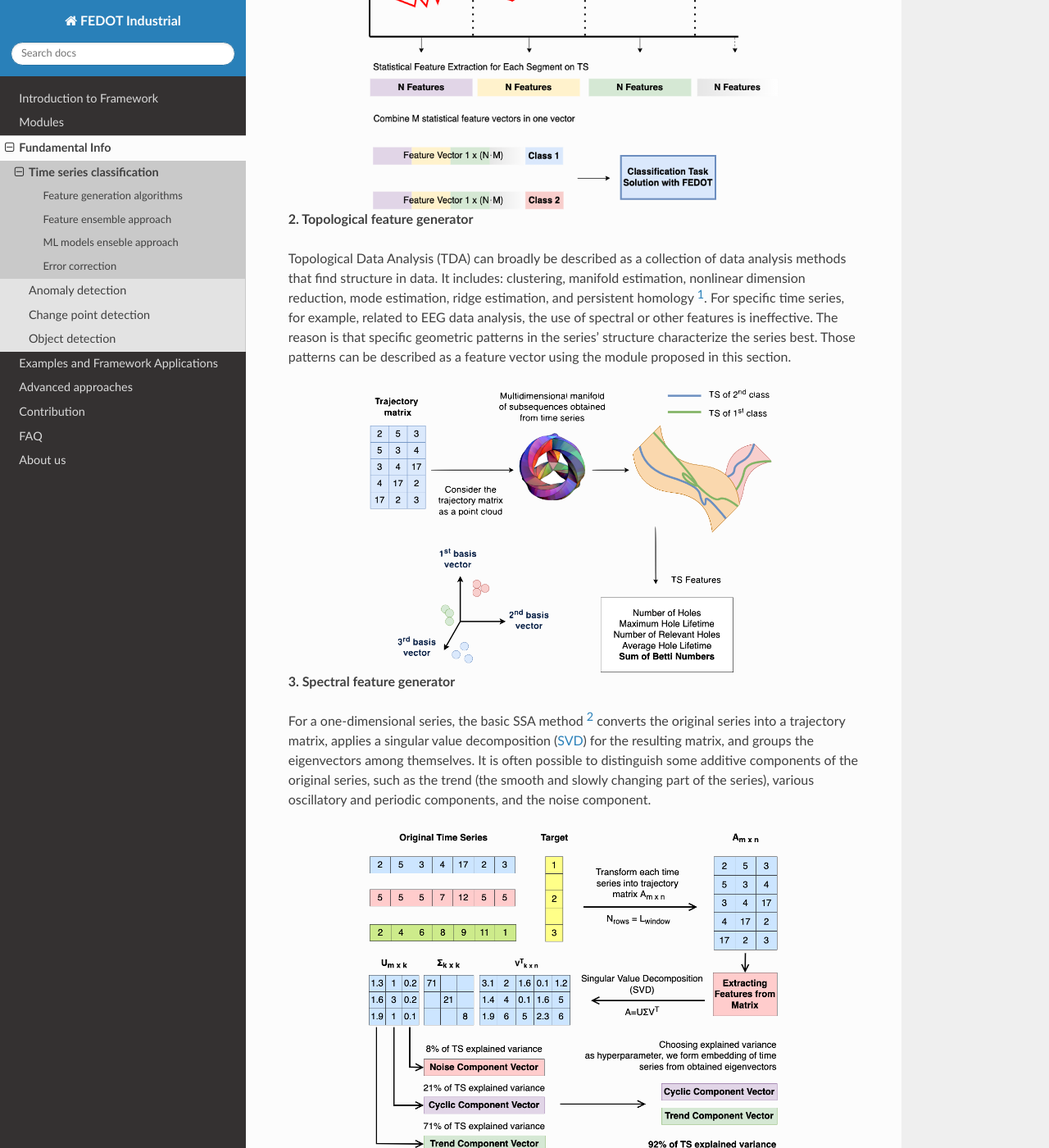
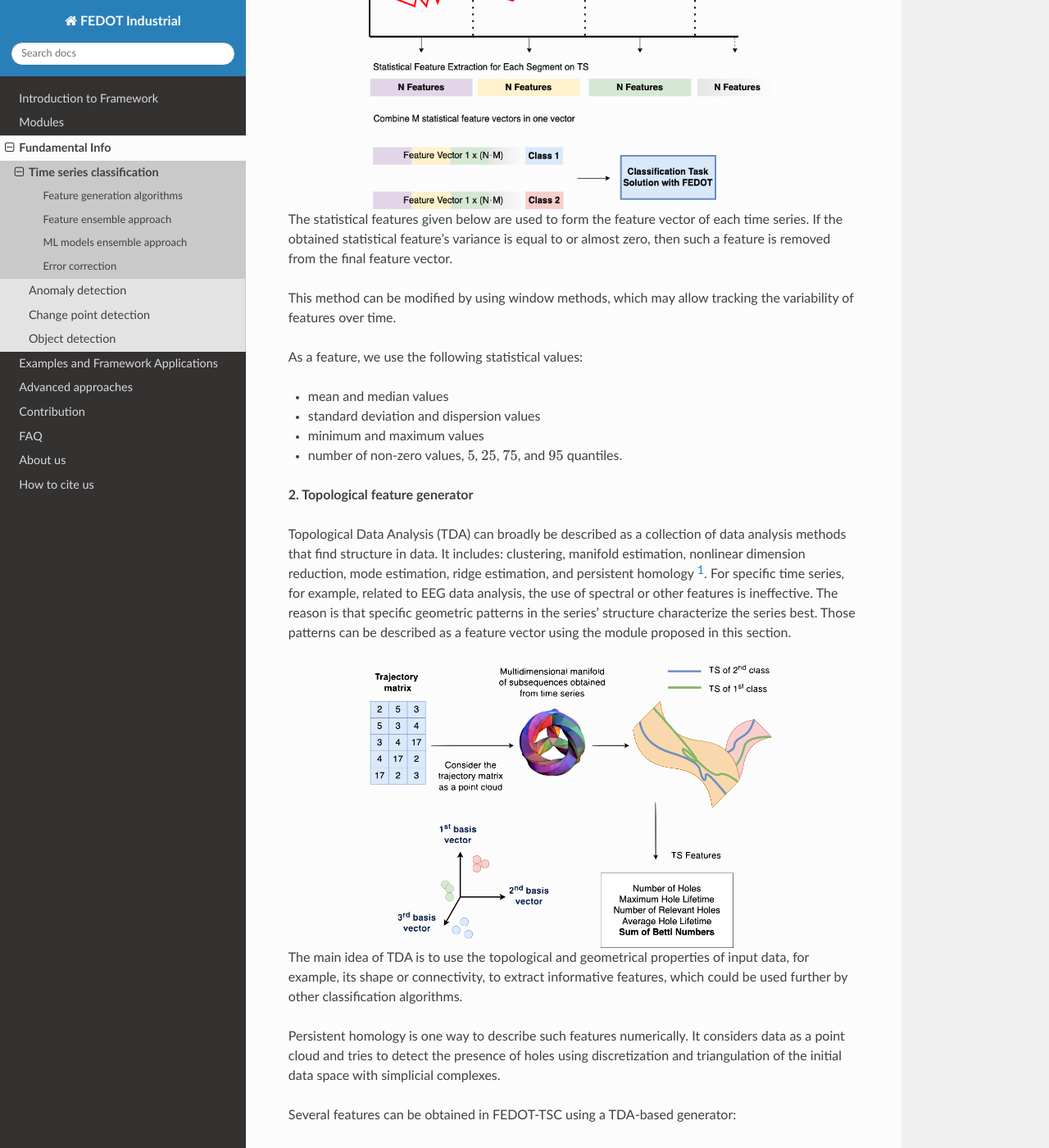
Before and after one commit to aimclub/Fedot.Industrial, a Sphinx documentation site: the page built from docs/source/Basics/ts_classification.rst, in a window 1280 px wide and 1400 px high, scrolled down 1177 px. Shown: the whole window at 82% size. Built offline with Sphinx 7.4.7 and the Read the Docs theme 2.0.0, drawn with Linux system fonts in a browser that asks for light colours; some of the changed text lies outside the part shown.

Commit message:
added main modules

```diff
--- a/docs/source/Basics/ts_classification.rst
+++ b/docs/source/Basics/ts_classification.rst
@@ -45,6 +45,21 @@
    :width: 500px
    :align: center
 
+The statistical features given below are used to form the feature vector of
+each time series. If the obtained statistical feature's variance is equal to
+or almost zero, then such a feature is removed from the final feature vector.
+
+This method can be modified by using window methods, which may allow tracking
+the variability of features over time.
+
+As a feature, we use the following statistical values:
+
+- mean and median values
+- standard deviation and dispersion values
+- minimum and maximum values
+- number of non-zero values, :math:`5%`, :math:`25%`, :math:`75%`, and :math:`95%` quantiles.
+
+
 **2. Topological feature generator**
 
 Topological Data Analysis (TDA) can broadly be described as a collection
@@ -62,20 +77,77 @@
    :width: 500px
    :align: center
 
+The main idea of TDA is to use the topological and geometrical properties of
+input data, for example, its shape or connectivity, to extract informative
+features, which could be used further by other classification algorithms.
+
+Persistent homology is one way to describe such features numerically. It
+considers data as a point cloud and tries to detect the presence of holes using
+discretization and triangulation of the initial data space with
+simplicial complexes.
+
+Several features can be obtained in FEDOT-TSC using a TDA-based generator:
+
+- Number of Holes
+- Maximum Hole Lifetime
+- Number of Relevant Holes
+- Average Hole Lifetime
+- Sum of Betti Numbers
+
 **3. Spectral feature generator**
 
-For a one-dimensional series, the basic SSA method [2]_ converts the original series
-into a trajectory matrix, applies a singular value decomposition (SVD_)
-for the resulting matrix, and groups the eigenvectors among themselves.
-It is often possible to distinguish some additive components of the
-original series, such as the trend (the smooth and slowly changing part of
-the series), various oscillatory and periodic components, and the noise
-component.
+For a one-dimensional series, spectral generator is almost the basic SSA
+method [2]_.
 
 .. image:: img_basics/spectral-algorithm.png
    :alt: Quantile feature generator
    :width: 500px
    :align: center
+
+- First, it converts the original series into a trajectory matrix.
+
+Let an integer :math:`L` be the
+length of the window and at the same time :math:`2\leqslant L\leqslant N/2`.
+Thus a window of subsequences is formed :math:`\{f_i, f_{i+1},..., f_{i+L-1}\}`
+for :math:`i=0,...,N-L`:
+
+.. math::
+        \begin{align*}
+        X_0&=(f_0, f_1, f_2, ..., f_{L-1})^T \\
+        X_1&=(f_1, f_2, f_3, ..., f_{L})^T \\
+        X_2&=(f_2, f_3, f_4, ..., f_{L+1})^T \\
+        X_3&=(f_3, f_4, f_5, ..., f_{L+2})^T \\
+        &\vdots \\
+        X_{N-L}&=(f_{N-L}, f_{N-L+1}, f_{N-L+2}, ..., f_{N-1})^T
+        \end{align*}
+
+The above matrix shows that the elements of the antidiagonals (the diagonals
+going from bottom left to right) are equal. This type of matrix is known as
+the Hankel matrix.
+
+The number of columns in the trajectory matrix is equal to :math:`K=N-L+1`.
+We call the columns :math:`X` delay vectors :math:`L`, and the rows delay
+vectors :math:`K`.
+
+- Second, It applies a singular value decomposition (SVD_) for the resulting matrix
+
+.. math::
+        \begin{equation}
+        X = U \Sigma V^T
+        \end{equation}
+
+where :math:`U` is a matrix of left singular vectors, :math:`\Sigma` is a
+diagonal matrix of singular values, and :math:`V` is a matrix of right singular
+vectors.
+
+- Third, It groups the eigenvectors among themselves and eliminate those which
+  do not provide sufficient variance of initial data.
+
+
+It is often possible to distinguish some additive components of the
+original series, such as the trend (the smooth and slowly changing part of
+the series), various oscillatory and periodic components, and the noise
+component.
 
 **4. Wavelet feature generator**
 
@@ -87,6 +159,11 @@
 frequency). They are similar to Fourier transforms, with the difference
 that Fourier transforms are localized only in frequency.
 
+.. image:: img_basics/wavelet-algorithm.png
+   :alt: Wavelet feature generator
+   :width: 500px
+   :align: center
+
 The approach we use to extract features from a frequency-based domain
 is supposed to use peaks (local maxima) or troughs (local minima) in
 the data obtained after the wavelet transform. As hyperparameters in
@@ -96,11 +173,6 @@
 The final feature vector is formed using various combinations of such
 features (the number of peaks above a particular value, the distance
 between peaks with the same value, and others).
-
-.. image:: img_basics/wavelet-algorithm.png
-   :alt: Quantile feature generator
-   :width: 500px
-   :align: center
 
 
 .. _SVD: https://en.wikipedia.org/wiki/Singular_value_decomposition
@@ -120,8 +192,8 @@
 The feature ensemble approach is a method of combining features from
 different feature generation methods.
 
-ML models enseble approach
---------------------------
+ML models ensemble approach
+----------------------------
 The ML models ensemble approach is a method of combining predictions
 from different ML models.
 
--- a/docs/source/about.rst
+++ b/docs/source/about.rst
@@ -6,3 +6,6 @@
 Our laboratory is part of the National Center for Cognitive Technologies (ITMO University, Russia),
 which provides cutting-edge software and algorithmic solutions. We focus on natural systems simulations,
 generative design of real and virtual objects, data-driven modeling, automated machine learning.
+
+We are always open to new ideas and collaborations. If you have any questions or suggestions,
+please contact us.
--- a/docs/source/index.rst
+++ b/docs/source/index.rst
@@ -30,6 +30,7 @@
    contribution
    faq
    about
+   citation
 
 
 .. |logo| image:: ../img/fedot-industrial.png
--- a/docs/source/introduction/installation.rst
+++ b/docs/source/introduction/installation.rst
@@ -1,8 +1,11 @@
+.. _installation:
+
 How to install
 ================
 
 At the moment the only way to install is to clone the repository.
 Later the framework will be available to install via pip.
+
 from GitHub
 ------------------------
 
```
Also changed, not shown: docs/source/citation.rst (added, +25 -0 lines), docs/source/introduction/architecture.rst (+5 -9 lines), docs/source/introduction/quickstart.rst (+18 -1 lines).
